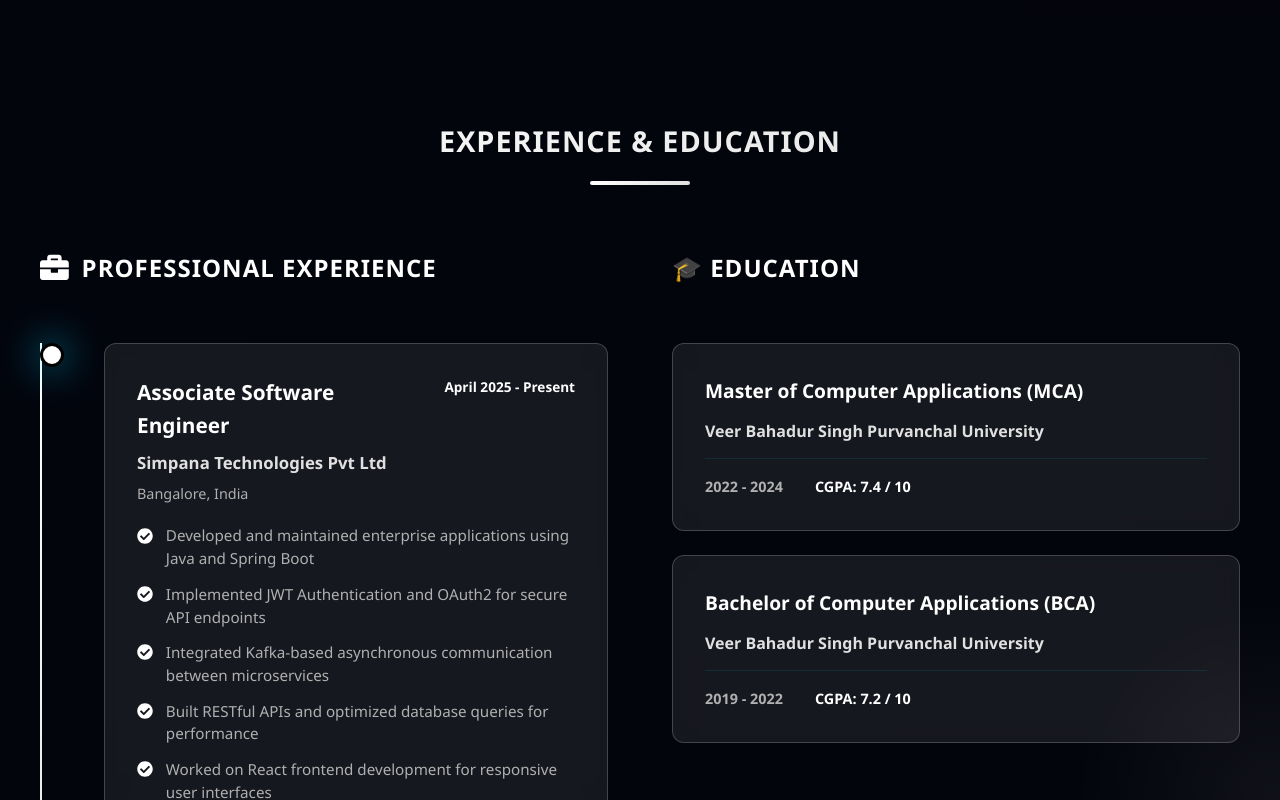
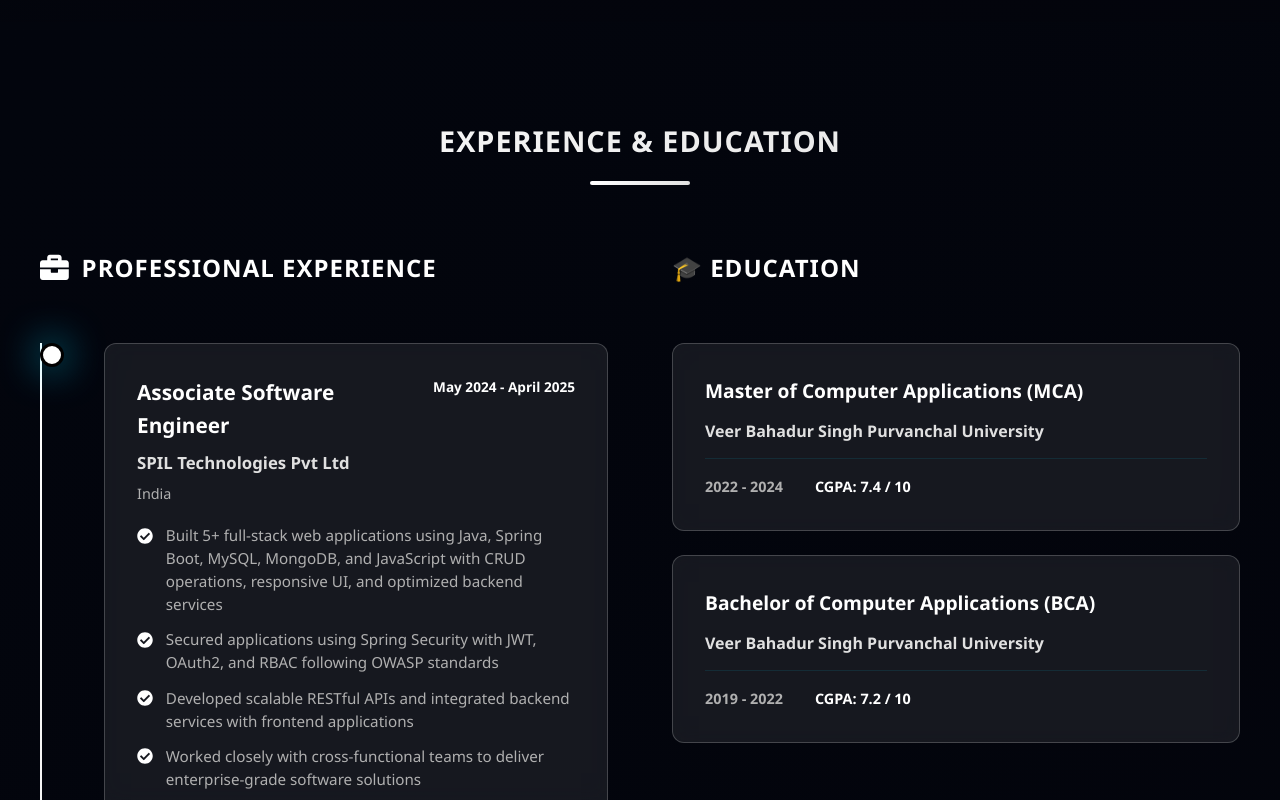
Before and after one commit to tazeemk/Portfolio, a React (Create React App) app: page / in a window 1280 px wide. Shown: the part 3356-4156 px from the top of the page. Built offline with nearby package versions, Linux system fonts and the light colour scheme.

Commit message:
new changes

```diff
--- a/src/components/About.js
+++ b/src/components/About.js
@@ -71,7 +71,7 @@ const About = () => {
 
             <div className='about-stats'>
               <div className='stat'>
-                <h3 className='stat-number'>1.3+</h3>
+                <h3 className='stat-number'>2.3+</h3>
                 <p className='stat-label'>Years Experience</p>
               </div>
               <div className='stat'>
--- a/src/components/Certifications.js
+++ b/src/components/Certifications.js
@@ -15,8 +15,8 @@ const Certifications = () => {
       id: 1,
       title: 'Full Stack Java Certification',
       issuer: 'Naresh IT, Hyderabad',
-      issueDate: 'June 2024',
-      expiryDate: 'January 2025',
+      issueDate: 'June 2023',
+      expiryDate: 'January 2024',
       description: 'Comprehensive certification covering Java, Spring Boot, Hibernate, REST APIs, and React.js',
       skills: ['Java', 'Spring Boot', 'Hibernate', 'REST API', 'React.js', 'MySQL','DevSecAp Tools'],
       badge: '🏆',
--- a/src/components/Experience.js
+++ b/src/components/Experience.js
@@ -12,15 +12,29 @@ const Experience = () => {
 
   const experiences = [
   {
+    company: 'SPIL Technologies Pvt Ltd',
+    role: 'Associate Software Engineer',
+    duration: 'May 2024 - April 2025',
+    location: 'India',
+    achievements: [
+      'Built 5+ full-stack web applications using Java, Spring Boot, MySQL, MongoDB, and JavaScript with CRUD operations, responsive UI, and optimized backend services',
+      'Secured applications using Spring Security with JWT, OAuth2, and RBAC following OWASP standards',
+      'Developed scalable RESTful APIs and integrated backend services with frontend applications',
+      'Worked closely with cross-functional teams to deliver enterprise-grade software solutions',
+    ],
+  },
+  {
     company: 'Simpana Technologies Pvt Ltd',
-      role: 'Associate Software Engineer',
+    role: 'Software Engineer (Full Stack Java Developer)',
     duration: 'April 2025 - Present',
-      location: 'Bangalore, India',
+    location: 'Ghaziabad, Uttar Pradesh, India',
     achievements: [
-        'Developed and maintained enterprise applications using Java and Spring Boot',
+      'Developed and delivered 2+ production full-stack applications using Spring Boot, React.js, MySQL, and TypeScript',
+      'Serving 100,000+ active users with 99.9% uptime and zero critical incidents',
+      'Engineered 25+ RESTful APIs with Spring Boot/Spring MVC including authentication, validation, and error handling',
+      'Achieved 40% improvement in response times via PostgreSQL query optimization and Redis caching',
       'Implemented JWT Authentication and OAuth2 for secure API endpoints',
       'Integrated Kafka-based asynchronous communication between microservices',
-        'Built RESTful APIs and optimized database queries for performance',
       'Worked on React frontend development for responsive user interfaces',
       'Integrated AI-powered features using RAG systems and LangChain',
       'Provided production support and resolved critical bugs in real-time',
@@ -28,7 +42,6 @@ const Experience = () => {
     ],
   },
 ];
-
   const education = [
     {
       degree: 'Master of Computer Applications (MCA)',
```
Lines whose indentation alone changed are shown as unchanged.
